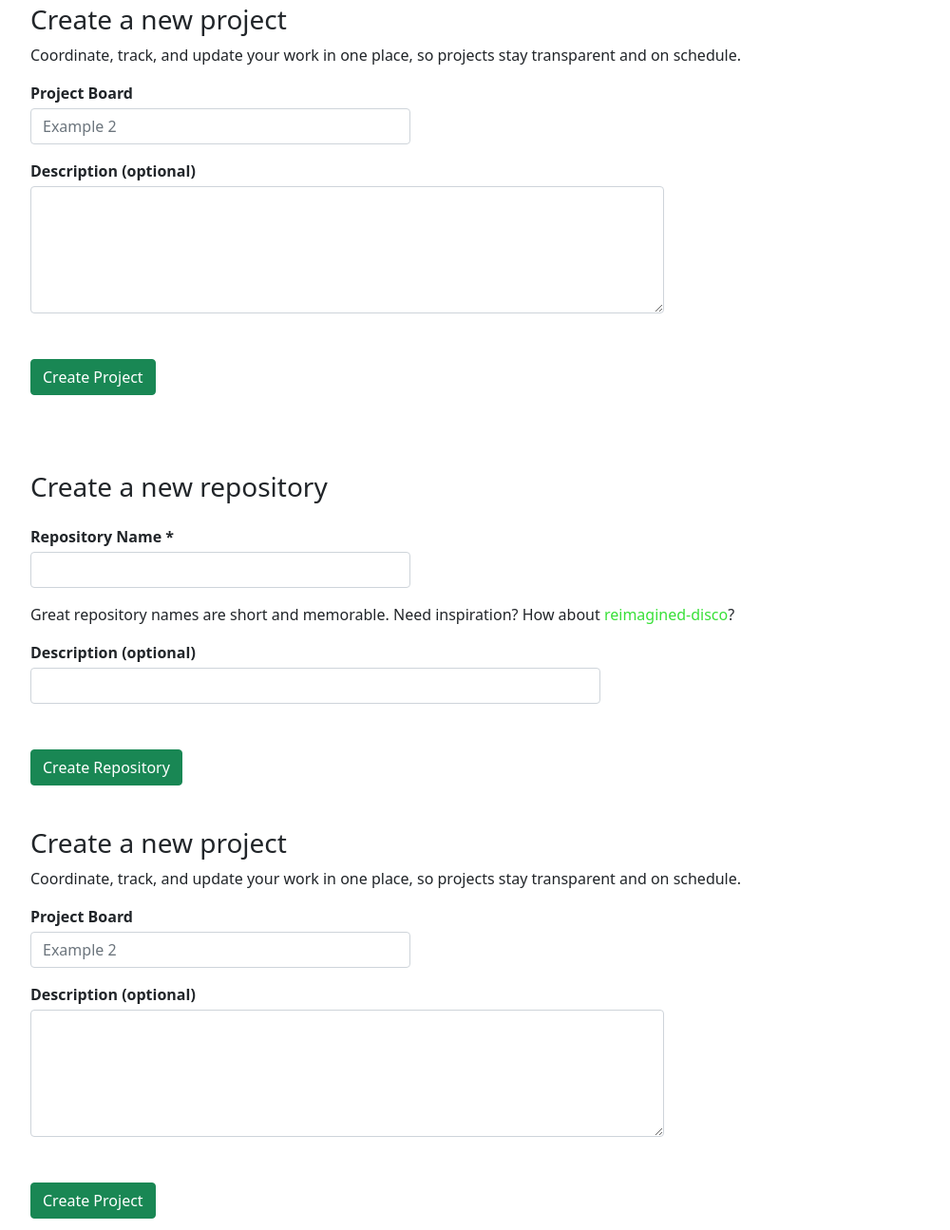
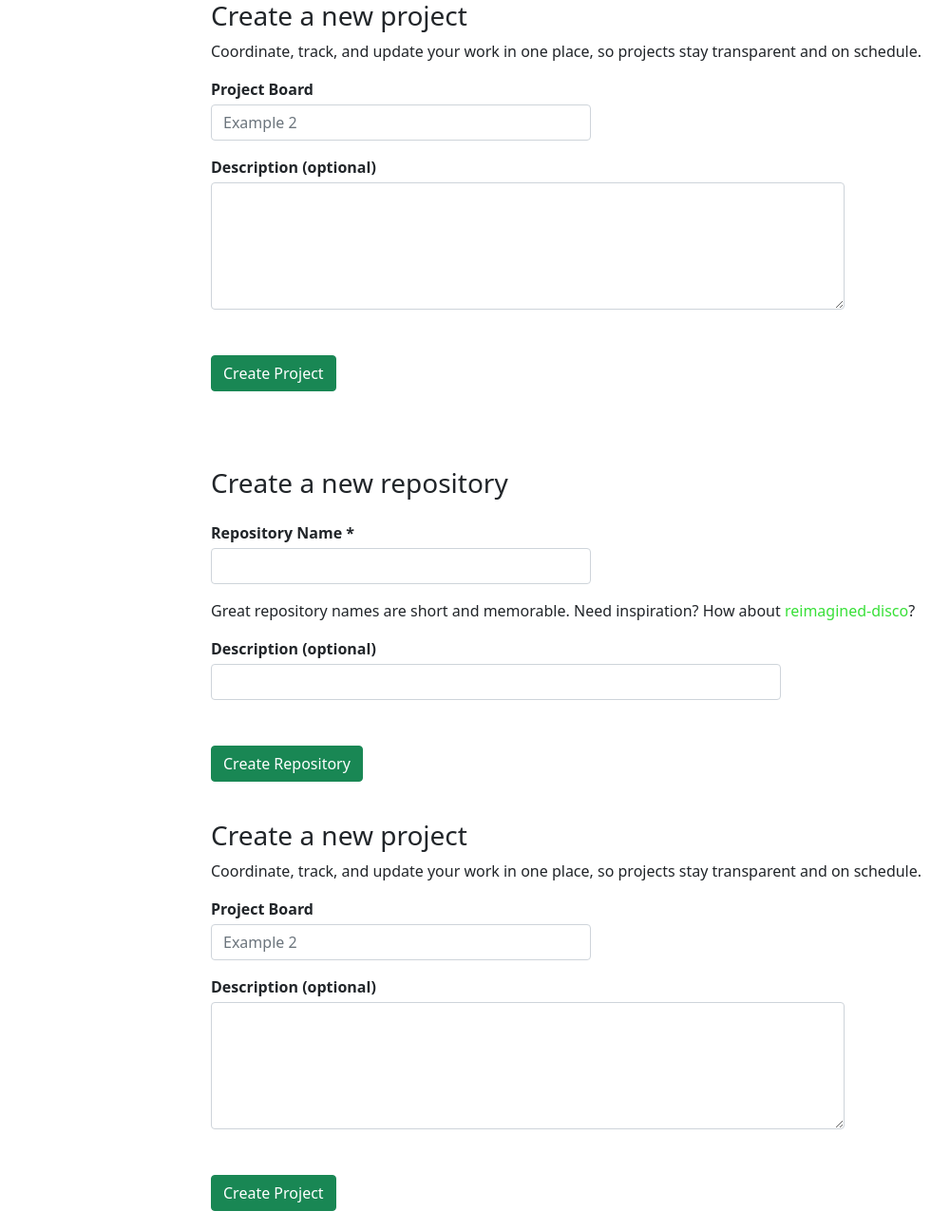
Before and after one commit to lindseysatterfield/test1, a plain HTML site: page index.html in a window 1280 px wide. Shown: the top 1295 px of the page at 95% size, without its empty margins (18-1018 px from the left). Drawn offline with nearby package versions, Linux system fonts and the light colour scheme.

Commit message:
updated forms

```diff
--- a/index.html
+++ b/index.html
@@ -8,8 +8,7 @@
 <body>
 
   <!-- OVERVIEW FORM -->
-  <div class="overview-form-container mt-1">
-   <form class="pb-5">
+   <form class="overview-form pb-5">
       <h3>Create a new project</h3>
       <p>Coordinate, track, and update your work in one place, so projects stay transparent and on schedule.</p>
       <div class="form-group col-md-6 mb-3">
@@ -22,12 +21,10 @@
       </div>
       <button type="submit" class="btn btn-success mb-3">Create Project</button>
     </form>
-  </div>
   <!-- END OVERVIEW FORM-->
 
   <!-- REPOS FORM -->
-  <div class="repos-container mt-1">
-    <form class="pb-4">
+    <form class="repos-form pb-4">
       <h3 class="mt-3 mb-4">Create a new repository</h3>
       <div class="form-group col-md-6 mb-3">
         <label for="inputRepositoryName" class="mb-1">Repository Name *</label>
@@ -40,12 +37,10 @@
       </div>
       <button type="submit" class="btn btn-success mb-3">Create Repository</button>
     </form>
-  </div>
   <!-- END REPOS FORM -->
 
   <!-- START PROJECTS FORM -->
-  <div class="projects-form-container mt-1">
-    <form class="pb-3">
+    <form class="projects-form pb-3">
        <h3>Create a new project</h3>
        <p>Coordinate, track, and update your work in one place, so projects stay transparent and on schedule.</p>
        <div class="form-group col-md-6 mb-3">
@@ -58,12 +53,10 @@
        </div>
        <button type="submit" class="btn btn-success">Create Project</button>
      </form>
-   </div>
    <!-- END PROJECTS FORM -->
 
    <!-- START PACKAGES FORM -->
-  <div class="packages-form-container mt-1">
-    <form class="pb-3">
+    <form class="packages-form pb-3">
       <h3>Create a new project</h3>
        <p>Coordinate, track, and update your work in one place, so projects stay transparent and on schedule.</p>
        <div class="form-group col-md-6 mb-3">
@@ -76,7 +69,6 @@
        </div>
        <button type="submit" class="btn btn-success">Create Project</button>
     </form>
-  </div>
    <!-- END PACKAGES FORM -->
 
 </body>
--- a/main.css
+++ b/main.css
@@ -1,72 +1,15 @@
-/* START OVERVIEW FORM */
-.overview-form-container {
-  width: 900px;
-  /* border: 1px red solid; */
-}
-
+/* CSS FOR ALL 4 FORMS */
 form {
   width: 800px;
   margin: 0 auto;
   /* border: 1px red solid; */
 }
 
-label {
+form label {
   font-weight: 600;
-}
-/* END OVERVIEW FORM */
-
-
-
-/* START REPOS FORM */
-.repos-container {
-  width: 900px;
-  /* border: 1px red solid;  */
-}
-
-form {
-  width: 800px;
-  margin: 0 auto;
-  /* border: 1px red solid; */
 }
 
 form a {
   text-decoration: none;
   color: #38e038;
 }
-/* END REPOS FORM */
-
-
-/* START PROJECTS FORM */
-.projects-form-container {
-  width: 900px;
-  /* border: 1px red solid; */
-}
-
-form {
-  width: 800px;
-  margin: 0 auto;
-  /* border: 1px red solid; */
-}
-
-label {
-  font-weight: 600;
-}
-/* END PROJECTS FORM */
-
-
-/* START PACKAGES FORM */
-.packages-form-container {
-  width: 900px;
-  /* border: 1px red solid;   */
-}
-
-form {
-  width: 800px;
-  margin: 0 auto;
-  /* border: 1px red solid; */
-}
-
-label {
-  font-weight: 600;
-}
-/* END PACKAGES FORM */
```
